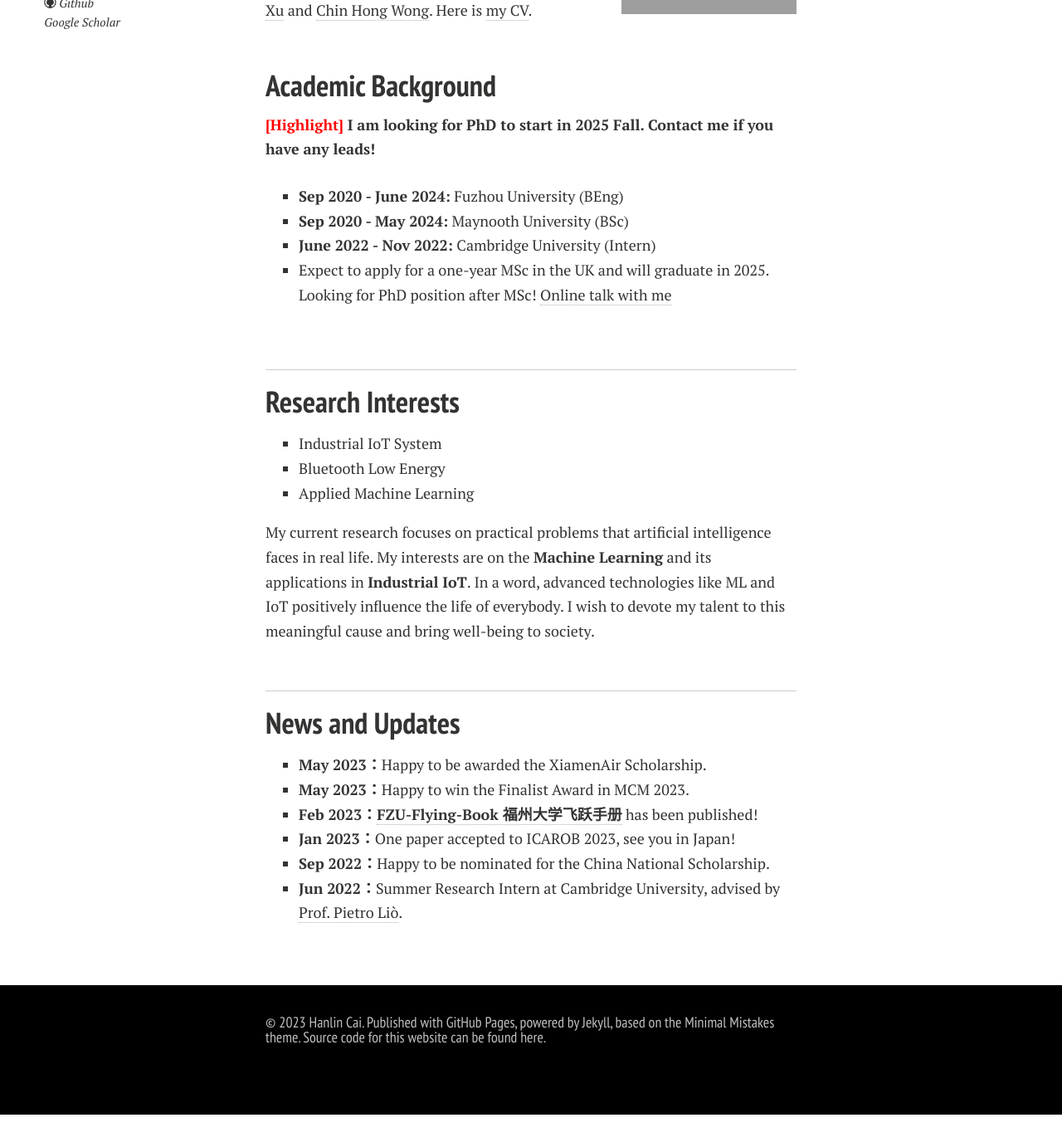
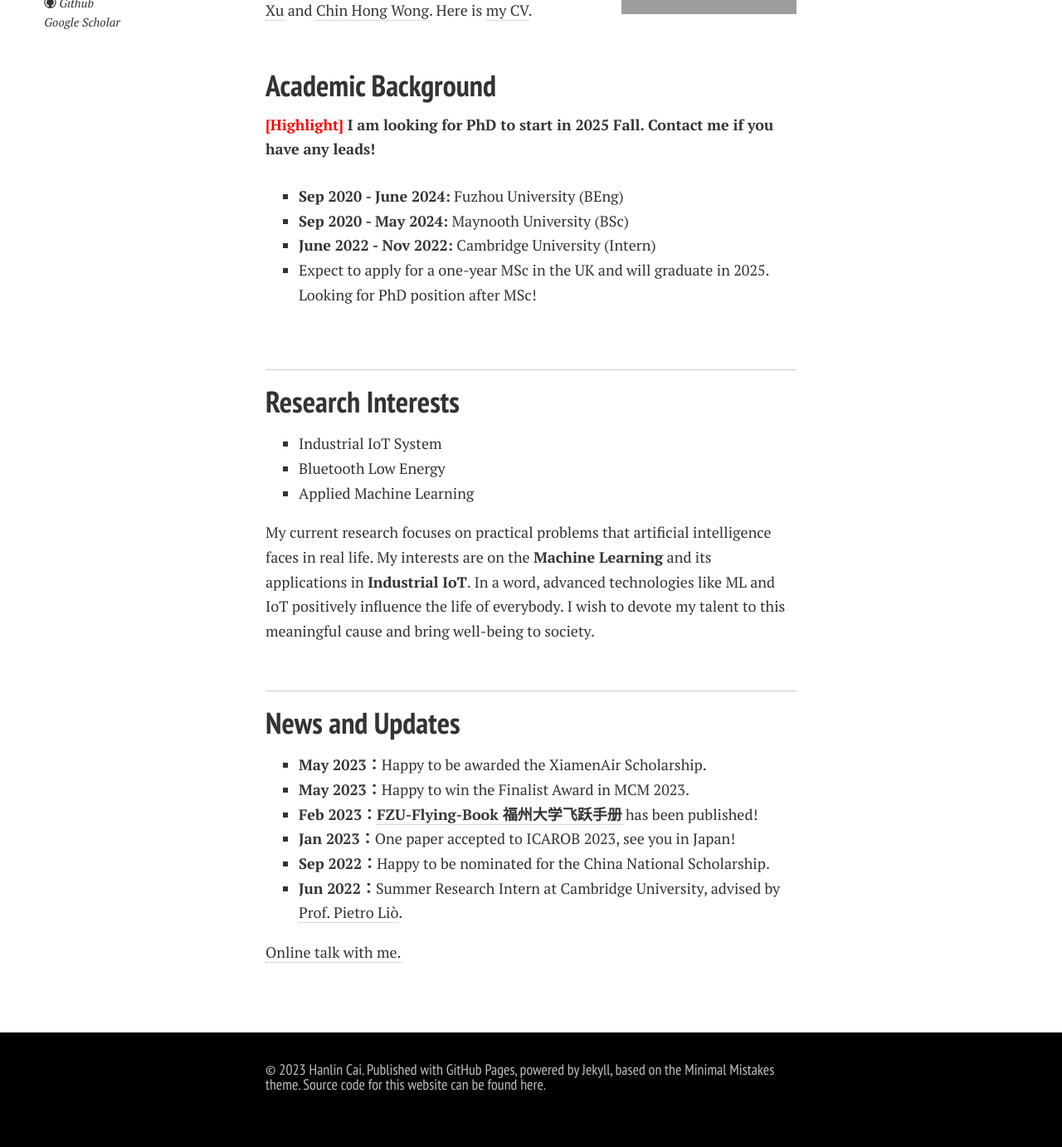
Before and after one commit to GuangLun2000/GuangLun2000.github.io, a Jekyll site: the page built from index.md, in a window 1280 px wide and 1400 px high, scrolled down 318 px. Shown: the top 1382 px of the window at 83% size. Built offline with Jekyll 4.4.1, drawn with Linux system fonts in a browser that asks for light colours; nearby versions of some CDN libraries; comment, search, counter and statistics services are not loaded; a style sheet for code colours, icons or effects is not loaded; our own code applies the rules of GitHub Pages for plain Markdown files; before the commit the page ends 1661 px from its top, so only the background shows below that; part of the change alters nothing that is shown.

```diff
--- a/index.md
+++ b/index.md
@@ -19,7 +19,7 @@ I am a senior student majoring in **Automation** at Fuzhou University and **Robo
 - **Sep 2020 - June 2024:** Fuzhou University (BEng)
 - **Sep 2020 - May 2024:** Maynooth University (BSc)
 - **June 2022 - Nov 2022:** Cambridge University (Intern)
-- Expect to apply for a one-year MSc in the UK and will graduate in 2025. Looking for PhD position after MSc! [Online talk with me](https://calendly.com/lancecai/meet-with-lance)
+- Expect to apply for a one-year MSc in the UK and will graduate in 2025. Looking for PhD position after MSc!
 
 <br>
 
@@ -45,3 +45,5 @@ My current research focuses on practical problems that artificial intelligence f
 - **Jan 2023：**One paper accepted to ICAROB 2023, see you in Japan!
 - **Sep 2022：**Happy to be nominated for the China National Scholarship.
 - **Jun 2022：**Summer Research Intern at Cambridge University, advised by [Prof. Pietro Liò](https://www.cl.cam.ac.uk/~pl219/ ).
+
+[Online talk with me.](https://calendly.com/lancecai/meet-with-lance)
```
